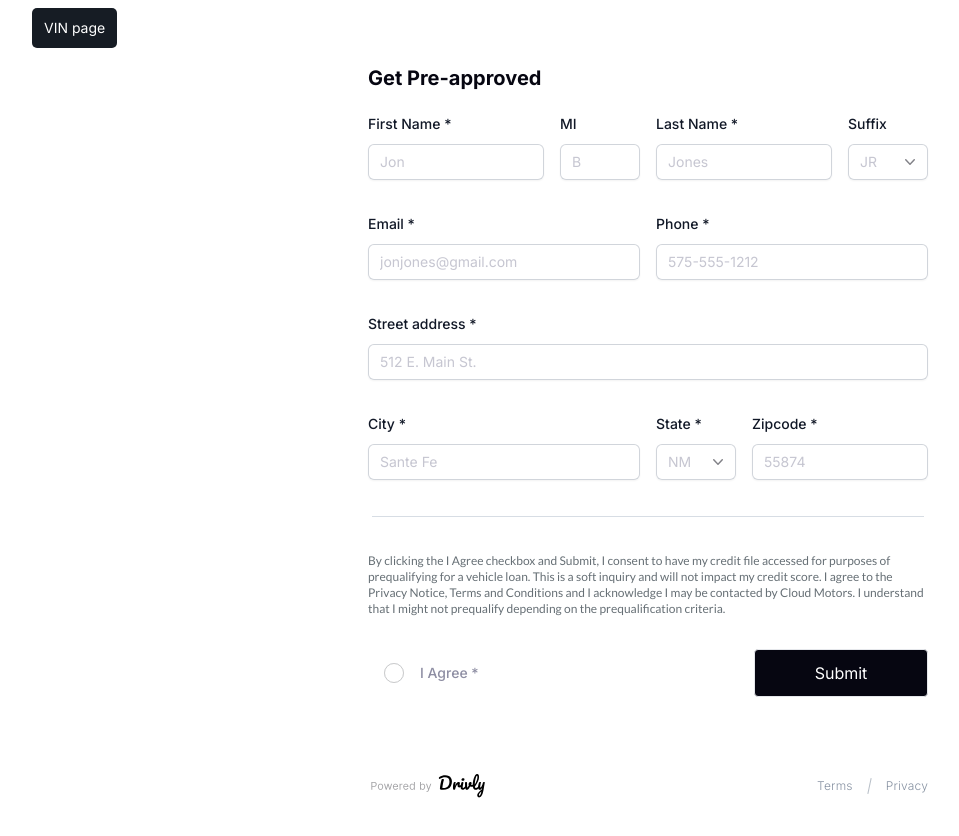
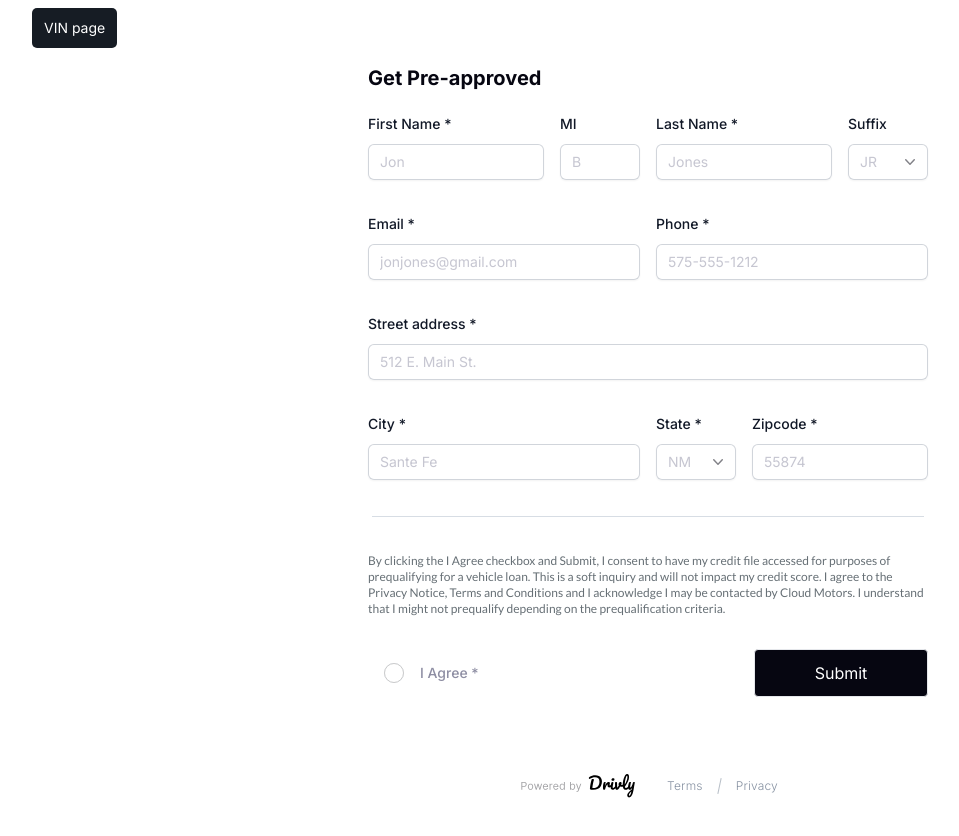
Before and after one commit to drivly/pre-approval, a Next.js app: page / in a window 1280 px wide. Shown: the top 836 px of the page, without its empty margins (0-959 px from the left). Built offline with nearby package versions, Linux system fonts and the light colour scheme.

Commit message:
update footer

```diff
--- a/src/app/[vin]/page.tsx
+++ b/src/app/[vin]/page.tsx
@@ -11,24 +11,25 @@ export default async function VinPage({
   params: { vin: string }
   searchParams: any
 }) {
-  const vehicleInfo = await fetchVehicleDetails(params.vin)
-  const vehicle = { vin: params?.vin, ...vehicleInfo }
-  console.log('vehicle', vehicle)
+  const vin = params?.vin
+  const vehicleInfo = await fetchVehicleDetails(vin)
+  const vehicle = { vin, ...vehicleInfo }
+  const hasVin = vin?.length > 0 ? true : false
 
   if (!vehicleInfo) {
     redirect('/')
   }
 
   return (
-    <main className='mx-auto grid min-h-screen max-w-7xl grid-cols-1 lg:grid-cols-2 gap-y-8 gap-x-4'>
+    <main className='mx-auto grid min-h-screen max-w-7xl grid-cols-1 gap-y-8 gap-x-4 lg:grid-cols-2'>
       <section className='flex h-full w-full flex-col justify-center lg:min-h-[691px]'>
         <Suspense fallback={<div>Loading...</div>}>
           {/* @ts-ignore */}
-          <VehicleCard vehicle={vehicle} />
+          <VehicleCard vehicle={vehicle} hasVin={hasVin} />
         </Suspense>
       </section>
-      <section className={`${searchParams ? 'shadow__left' : ''} lg:grid h-full lg:place-content-center`}>
-        <Form searchParams={searchParams} />
+      <section className={`${vin ? 'shadow__left' : ''} h-full lg:grid lg:place-content-center`}>
+        <Form hasVin={hasVin} searchParams={searchParams} />
       </section>
     </main>
   )
--- a/src/components/Checkbox.tsx
+++ b/src/components/Checkbox.tsx
@@ -19,8 +19,6 @@ const Checkbox = React.forwardRef<HTMLInputElement, InputProps & CheckboxProps>(
     name,
     control,
   })
-
-  console.log('isValid', isValid)
 
   return (
     <label htmlFor={name} className='relative flex h-8 cursor-pointer items-center flex-shrink-0 mr-8'>
--- a/src/components/Footer.tsx
+++ b/src/components/Footer.tsx
@@ -1,16 +1,17 @@
 import Image from 'next/image'
 import React from 'react'
 
-export default function Footer() {
+export default function Footer({ hasVin }: { hasVin?: any }) {
+  console.log('hasVin', hasVin)
   return (
-    <div className='flex h-[50px] items-center justify-between w-full'>
+    <div className={`${hasVin === true ? 'lg:justify-between justify-center space-x-8' : 'justify-center space-x-8'} flex h-[50px] w-full items-center `}>
       <div className='flex items-center space-x-[6px]'>
         <Image src='/PoweredByDark.svg' alt='Powered by' width={117} height={22} />
       </div>
 
-      <div className='flex space-x-4 font-sans text-[12px] leading-[22px] font-light tracking-[0.015em] text-[#8792A2] items-center'>
+      <div className='flex items-center space-x-4 font-sans text-[12px] font-light leading-[22px] tracking-[0.015em] text-[#8792A2]'>
         <a href='https://driv.ly/terms'>Terms</a>
-        <div className='h-[16px] w-px bg-[#8792A2]/60 rotate-12' />
+        <div className='h-[16px] w-px rotate-12 bg-[#8792A2]/60' />
         <a href='https://driv.ly/privacy'>Privacy</a>
       </div>
     </div>
--- a/src/components/Form.tsx
+++ b/src/components/Form.tsx
@@ -13,7 +13,7 @@ import RadioInput from './RadioInput'
 import RequiredPhone from './RequiredPhone'
 import SelectMenu from './SelectMenu'
 
-export default function Form({ searchParams }: { searchParams?: any }) {
+export default function Form({ searchParams, hasVin }: { searchParams: any; hasVin?: boolean }) {
   const methods = useForm<RequestInput>({ mode: 'all' })
   const {
     register,
@@ -25,7 +25,6 @@ export default function Form({ searchParams }: { searchParams?: any }) {
   } = methods
 
   const watchAgree = watch('agree', false)
-  console.log('isValid', isValid)
 
   async function handlePreApproval(post: RequestInput) {
     const request = { ...post, message: searchParams }
@@ -176,12 +175,7 @@ export default function Form({ searchParams }: { searchParams?: any }) {
         <hr className='border-px mx-1 my-9 border-baseAlt2Color' />
         <AgreementText dealer='Cloud Motors' />
         <div className='flex w-full items-center justify-between'>
-          <RadioInput
-            label='I Agree *'
-            name='agree'
-            control={control}
-            isValid={isValid}
-          />
+          <RadioInput label='I Agree *' name='agree' control={control} isValid={isValid} />
           <button
             disabled={!watchAgree}
             className='h-12 min-w-[174px] rounded-[4px]  border bg-skin-button-inverted text-skin-inverted hover:border-DRIVLY'
@@ -189,8 +183,8 @@ export default function Form({ searchParams }: { searchParams?: any }) {
             Submit
           </button>
         </div>
-        <div className={`${searchParams ? 'pt-16 pb-8 lg:hidden' : 'pt-16'}  block `}>
-          <Footer />
+        <div className={`${hasVin ? 'pt-16 pb-8 lg:hidden' : 'pt-16'}  block `}>
+          <Footer hasVin={hasVin} />
         </div>
       </form>
     </>
--- a/src/components/RadioInput.tsx
+++ b/src/components/RadioInput.tsx
@@ -9,8 +9,6 @@ export default function RadioInput(props: any) {
     name,
     control
   })
-
-  console.log('isValid', isValid)
 
   return (
     <RadioGroup
--- a/src/components/VehicleCard.tsx
+++ b/src/components/VehicleCard.tsx
@@ -7,14 +7,15 @@ import Footer from './Footer'
 
 interface VehicleCardProps {
   vehicle: VehicleInfoProps
+  havsVin?: boolean
 }
 
-export default function VehicleCard({ vehicle }: VehicleCardProps) {
+export default function VehicleCard({ hasVin, vehicle }: VehicleCardProps) {
   if (!vehicle) return null
   const price = formatMoney(vehicle.price) || 'N / A'
 
   return (
-    <div className='lg:min-h-[700px] flex max-w-[640px] flex-col justify-between py-8 px-4 sm:px-8 '>
+    <div className='flex max-w-[640px] flex-col justify-between py-8 px-4 sm:px-8 lg:min-h-[700px] '>
       <header className='space-y-0.5'>
         <h1 className='text-xl font-bold capitalize text-skin-base'>
           {vehicle?.year} {vehicle?.make} {vehicle?.model}
@@ -35,8 +36,8 @@ export default function VehicleCard({ vehicle }: VehicleCardProps) {
           className='absolute h-full w-full object-cover'
         />
       </div>
-      <div className='hidden lg:block pr-8'>
-        <Footer />
+      <div className='hidden pr-8 lg:block'>
+        <Footer hasVin={hasVin} />
       </div>
     </div>
   )
```
